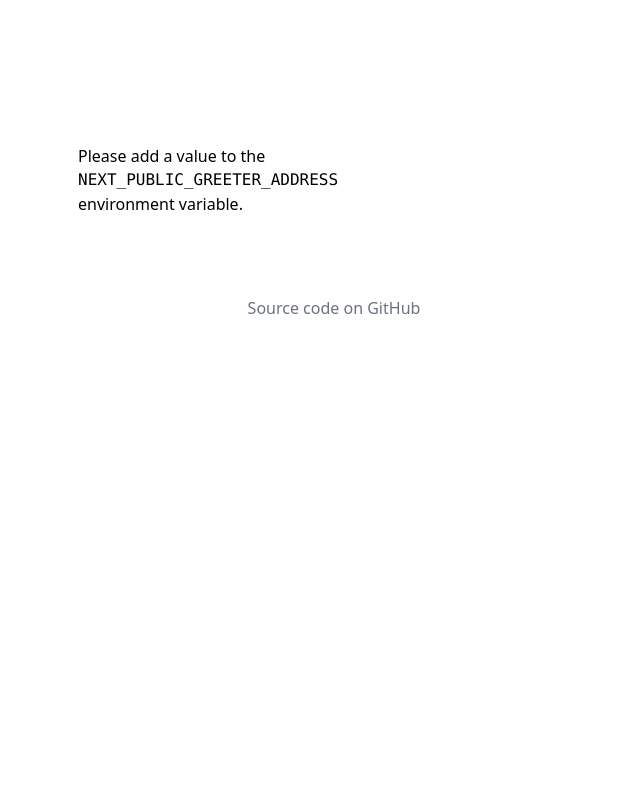
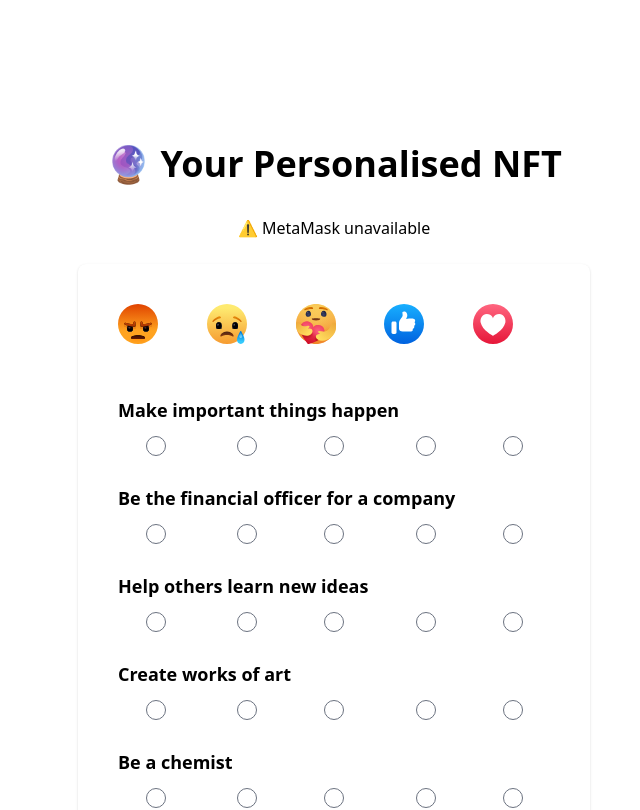
Before and after one commit to iggyiccy/NFT-generator, a Next.js app: page / in a window 1280 px wide. Shown: the top 810 px of the page, without its empty margins (306-946 px from the left). Built offline with nearby package versions, Linux system fonts and the light colour scheme.

Commit message:
remove default greeting

```diff
--- a/pages/index.js
+++ b/pages/index.js
@@ -47,12 +47,6 @@ export default function Home() {
       </Head>
 
       <main className="space-y-8">
-        {!process.env.NEXT_PUBLIC_GREETER_ADDRESS ? (
-          <p className="text-md">
-            Please add a value to the <pre>NEXT_PUBLIC_GREETER_ADDRESS</pre>{" "}
-            environment variable.
-          </p>
-        ) : (
         <>
           <h1 className="text-4xl text-center font-black mb-8">
             🔮 Your Personalised NFT
@@ -64,13 +58,7 @@ export default function Home() {
           </div>
           <Form
             onSubmit={onSubmit}
-              render={({
-                handleSubmit,
-                values,
-                form,
-                pristine,
-                submitting,
-              }) => (
+            render={({ handleSubmit, values, form, pristine, submitting }) => (
               <form
                 onSubmit={handleSubmit}
                 className=" bg-white shadow rounded-lg p-10"
@@ -227,7 +215,6 @@ export default function Home() {
             )}
           />
         </>
-        )}
       </main>
 
       <footer className="mt-20 text-center">
```
Lines whose indentation alone changed are shown as unchanged.
